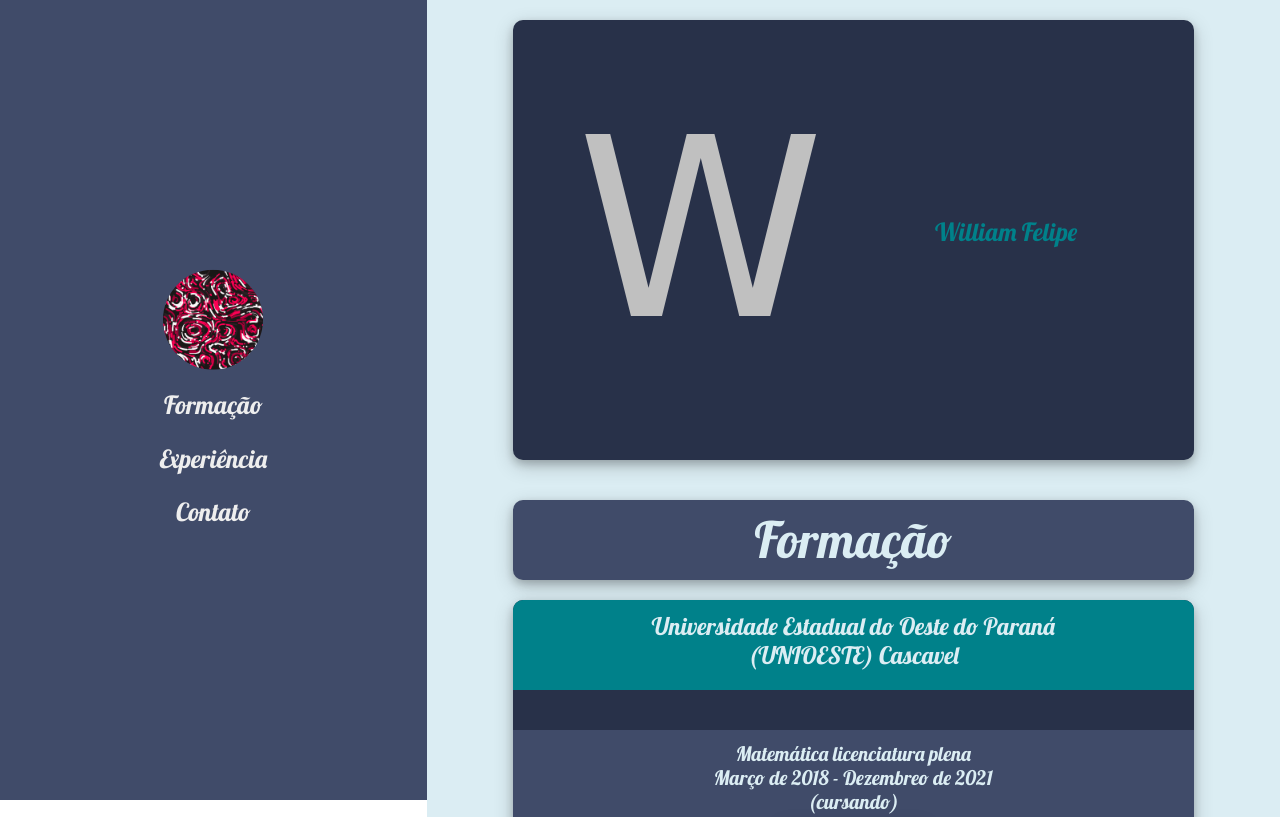
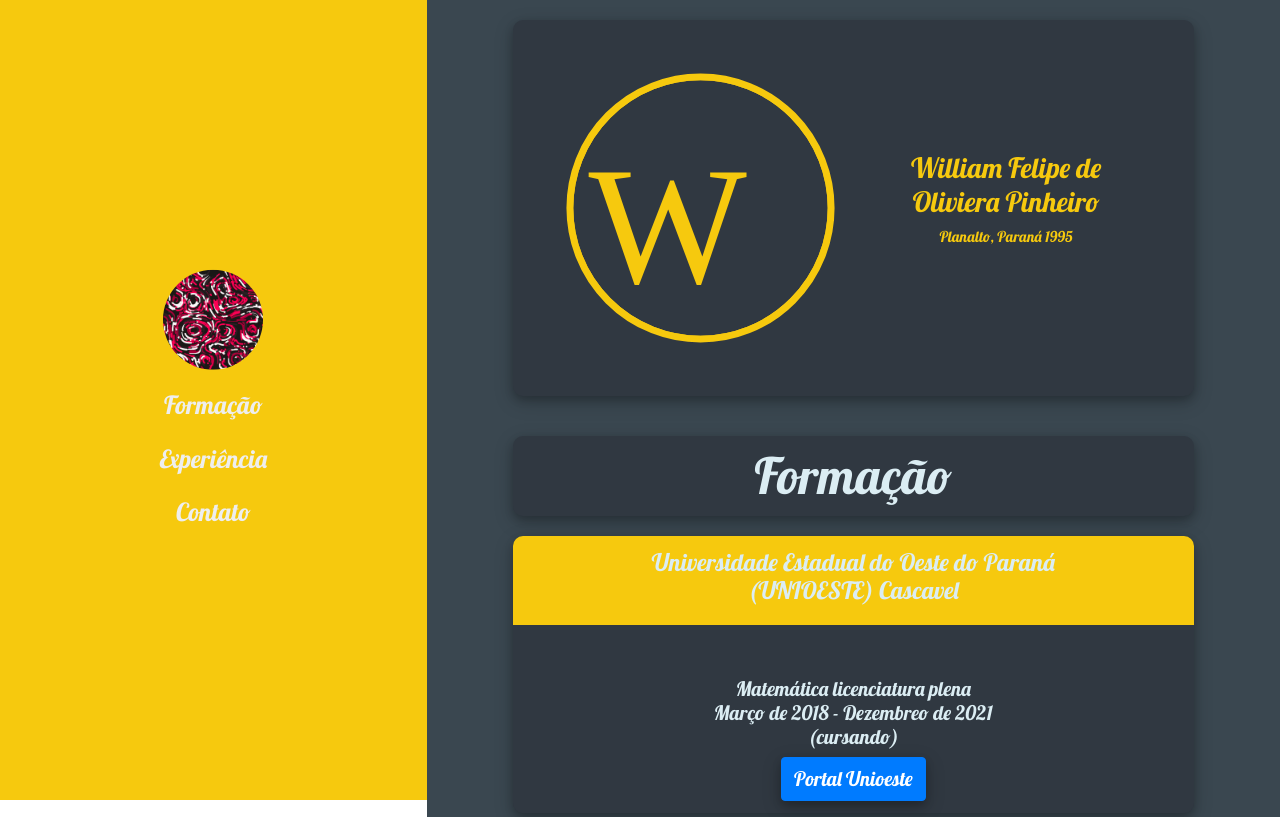
Before and after one commit to william-felipe/site, a plain HTML site: page index.html in a window 1280 px wide. Shown: the top 817 px of the page. Drawn offline with nearby package versions, Linux system fonts and the light colour scheme; files whose address does not match are found by name; a web font is replaced by a local one.

Commit message:
Atualização  arquivos.

```diff
--- a/index.html
+++ b/index.html
@@ -30,7 +30,7 @@
             <div id="place-holder" class="col-sm-4 sticky-top">
                 <ul id="menu"  class="nav flex-column">
                     <li class="nav-item">
-                        <a class="nav-link" href="#capa"><img class="rounded-circle img-fluid" src="C:/Users/wf/Documents/site/img/faceteste.png" style="width: 100px"></a>
+                        <a class="nav-link" href="#capa"><img class="rounded-circle img-fluid" src="img/faceteste.png" style="width: 100px"></a>
                     </li>
                     <li class="nav-item">
                         <a class="nav-link" href="#formacao">Formação</a>
@@ -53,11 +53,12 @@
                         <div id="apr" class="card">
                        		<div class="row d-flex align-items-center">
                             	<div class="col-lg-6">
-                            		<!--<img class="img-fluid rounded-circle" src="C:/Users/wf/Documents/site/img/faceteste.png">-->
-                                    <div class="rounded-circle"><h1>W</h1></div>
+                            		<!--<img class="img/faceteste.png">-->
+                                    <img class="img-fluid rounded-circle" src="img/icon.svg">
                             	</div>
                             	<div class="col-lg-6">
-                       				<p>William Felipe</p>
+                       				<h3>William Felipe de Oliviera Pinheiro</h3>
+                                    <p>Planalto, Paraná 1995</p>
                             	</div>
                             </div>
                         </div>
--- a/style.css
+++ b/style.css
@@ -13,18 +13,18 @@ section h1{
 	border-radius: 10px;
 	margin-bottom: 20px;
 	padding: 10px;
-	background-color: #404B69;
+	background-color: #303841;
 	box-shadow: 0 4px 8px 0 rgba(0, 0, 0, 0.2), 0 6px 20px 0 rgba(0, 0, 0, 0.19);
 }
 i{
-	color: #00818A;
+	color: #F6C90E;
 }
 #place-holder{
 	width: 100%;
 	height:100vh;
 	text-align: center;
 	background-color: rgba(255,255,255,0.7);
-	background-color: #404B69;
+	background-color: #F6C90E;
 	/*background-image: url("C:/Users/wf/Documents/site/img/bk002.png");
 	background-size: cover;*/
 }
@@ -51,15 +51,14 @@ i{
 }
 */
 .col-sm-8{
-	background-color: #DBEDF3;
+	background-color: #3A4750;
 }
 .card{
 	text-align: center;
 	border: none;
-	/*border: 10px solid  #00818A;*/
 	border-radius: 10px;
 	min-height: auto;
-	background-color: #283149;
+	background-color: #303841;
 /*	background-image: url("C:/Users/wf/Documents/Processing/blurred_sky/bk.png");
 	background-repeat: no-repeat;
 	background-size: cover;
@@ -73,8 +72,8 @@ i{
 }
 .card-header{
 	border-radius: 10px 10px 0 0 !important;
-	border:none;
-	background-color: #00818A;
+	border: none;
+	background-color: #F6C90E;
 }
 .card-body{
 	text-align: left;
@@ -82,7 +81,7 @@ i{
 .card-footer{
 	border-radius: 0 0 10px 10px !important;
 	border: none;
-	background-color: #404B69;
+	background-color: #303841;
 }
 .content{
 	padding-top: 20px;
@@ -91,19 +90,19 @@ i{
 .form-control{
 	border-radius: none;
 	border:none;
-	background-color: #404B69;
+	background-color: transparent;
+	background-color: rgba(43,51,60);
 }
 #apr{
 	min-height: 350px;
 	padding:50px;
-	color: #00818A;
-	font-size: 25px;
-	background-color: #283149;
+	color: #F6C90E;
+	font-size: 15px;
+	background-color: #303841;
 	/*background-image: url("C:/Users/wf/Documents/Processing/noise_animado/bk.png");
 	background-size: cover;*/
 }
 #apr h1{
-
 	font-family: 'Ruthie', cursive;
 	font-size: 250px;
 	color: silver;
@@ -130,6 +129,7 @@ i{
 }
 #foot{
 	min-height: 10vh;
-	padding: 10px 0 10px 0;
-	background-color: #283149;
+	padding: 30px 0 30px 0;
+	background-color: #303841;
+	box-shadow: 0 4px 8px 0 rgba(0, 0, 0, 0.2), 0 6px 20px 0 rgba(0, 0, 0, 0.19);
 }
```
Also changed, not shown: img/icon.svg (added), img/icon02.svg (added), 1 other file.
